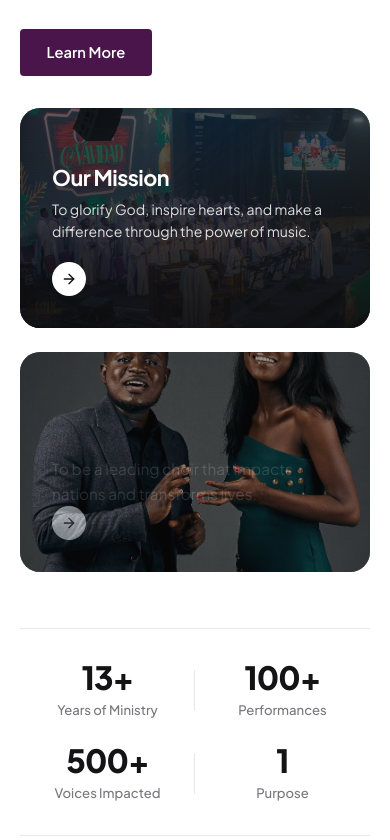
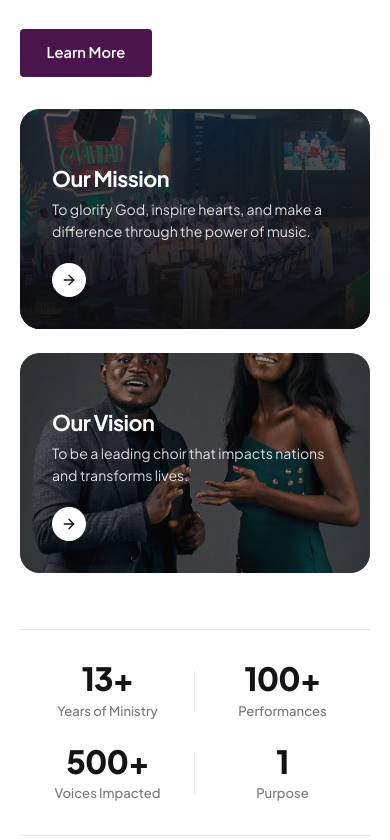
Before and after one commit to jonamarkin/vecghana, a Next.js app: page / in a window 390 px wide. Shown: the part 1157-1997 px from the top of the page. Built offline with nearby package versions, Linux system fonts and the light colour scheme.

Commit message:
animations

```diff
--- a/app/globals.css
+++ b/app/globals.css
@@ -1,5 +1,5 @@
 /* ==========================================================================
-   VocalEssence Chorale Ghana - Clean Luxury Design System (Exact Match)
+   VocalEssence Chorale Ghana - Clean Luxury Design System & Animations
    ========================================================================== */
 
 /* Reset & Box Sizing */
@@ -48,7 +48,7 @@
     /* Shadows */
     --shadow-subtle: 0 2px 8px rgba(0, 0, 0, 0.04);
     --shadow-card: 0 4px 20px rgba(0, 0, 0, 0.06);
-    --shadow-hover: 0 10px 30px rgba(0, 0, 0, 0.09);
+    --shadow-hover: 0 14px 36px rgba(0, 0, 0, 0.09);
 
     /* Layout Max Width */
     --container-width: 1240px;
@@ -71,6 +71,7 @@ body {
     overflow-x: hidden;
     width: 100%;
     min-width: 320px;
+    -webkit-tap-highlight-color: transparent;
 }
 
 /* Container */
@@ -108,6 +109,51 @@ img, video, iframe, svg {
     max-width: 100%;
     height: auto;
     display: block;
+}
+
+/* ==========================================================================
+   Smooth Reveal Animations (Intersection Observer)
+   ========================================================================== */
+.reveal-on-scroll {
+    opacity: 0;
+    transform: translateY(28px);
+    transition: opacity 0.85s cubic-bezier(0.16, 1, 0.3, 1), transform 0.85s cubic-bezier(0.16, 1, 0.3, 1);
+    will-change: opacity, transform;
+}
+
+.reveal-on-scroll.is-revealed {
+    opacity: 1;
+    transform: translateY(0);
+}
+
+.reveal-delay-1 { transition-delay: 0.08s; }
+.reveal-delay-2 { transition-delay: 0.16s; }
+.reveal-delay-3 { transition-delay: 0.24s; }
+.reveal-delay-4 { transition-delay: 0.32s; }
+.reveal-delay-5 { transition-delay: 0.40s; }
+
+/* Hero Keyframe Animations */
+@keyframes heroFadeInUp {
+    0% {
+        opacity: 0;
+        transform: translateY(32px);
+    }
+    100% {
+        opacity: 1;
+        transform: translateY(0);
+    }
+}
+
+@keyframes slowAmbientZoom {
+    0% {
+        transform: scale(1.04);
+    }
+    50% {
+        transform: scale(1.0);
+    }
+    100% {
+        transform: scale(1.04);
+    }
 }
 
 /* Pill Badges (Who We Are, Our Mission, etc.) */
@@ -124,6 +170,11 @@ img, video, iframe, svg {
     letter-spacing: 0.02em;
     margin-bottom: 1.15rem;
     width: fit-content;
+    transition: transform 0.2s ease, background-color 0.2s ease;
+}
+
+.badge-pill:hover {
+    transform: translateY(-1px);
 }
 
 .badge-pill.dark {
@@ -142,12 +193,16 @@ img, video, iframe, svg {
     font-weight: 600;
     font-size: 0.92rem;
     cursor: pointer;
-    transition: all 0.25s ease;
+    transition: all 0.25s cubic-bezier(0.16, 1, 0.3, 1);
     border: 1px solid transparent;
     text-align: center;
     white-space: nowrap;
 }
 
+.btn:active {
+    transform: scale(0.97) !important;
+}
+
 .btn-sm {
     padding: 0.55rem 1.25rem;
     font-size: 0.85rem;
@@ -160,8 +215,8 @@ img, video, iframe, svg {
 
 .btn-primary:hover {
     background-color: var(--color-primary-hover);
-    transform: translateY(-1px);
-    box-shadow: 0 4px 12px rgba(74, 21, 75, 0.25);
+    transform: translateY(-2px);
+    box-shadow: 0 6px 18px rgba(74, 21, 75, 0.3);
 }
 
 .btn-outline-white {
@@ -174,6 +229,7 @@ img, video, iframe, svg {
     background-color: white;
     color: var(--color-dark);
     border-color: white;
+    transform: translateY(-2px);
 }
 
 .btn-outline-dark {
@@ -188,6 +244,7 @@ img, video, iframe, svg {
 .btn-outline-dark:hover {
     border-color: var(--color-primary);
     color: var(--color-primary);
+    transform: translateY(-1px);
 }
 
 .btn-circle-arrow {
@@ -200,7 +257,7 @@ img, video, iframe, svg {
     border: 1px solid var(--color-border);
     color: var(--color-text-main);
     background: white;
-    transition: all 0.25s ease;
+    transition: all 0.3s cubic-bezier(0.16, 1, 0.3, 1);
     flex-shrink: 0;
 }
 
@@ -208,7 +265,7 @@ img, video, iframe, svg {
     background: var(--color-primary);
     color: white;
     border-color: var(--color-primary);
-    transform: translateX(2px);
+    transform: translateX(3px) scale(1.05);
 }
 
 .btn-circle-arrow.dark-card-arrow {
@@ -222,25 +279,29 @@ img, video, iframe, svg {
 .btn-circle-arrow.dark-card-arrow:hover {
     background: var(--color-primary);
     color: white;
+    transform: translateX(3px) scale(1.05);
 }
 
 /* ==========================================================================
-   Header Navigation (Clean White Floating)
+   Header Navigation (Clean White Floating with Blur)
    ========================================================================== */
 .site-header {
     position: sticky;
     top: 0;
     left: 0;
     width: 100%;
-    background-color: #FFFFFF;
+    background-color: rgba(255, 255, 255, 0.95);
+    backdrop-filter: blur(12px);
+    -webkit-backdrop-filter: blur(12px);
     border-bottom: 1px solid var(--color-border-light);
     z-index: 1000;
     padding: 0.9rem 0;
-    transition: box-shadow 0.3s ease;
+    transition: padding 0.3s ease, box-shadow 0.3s ease;
 }
 
 .site-header.scrolled {
-    box-shadow: 0 2px 15px rgba(0, 0, 0, 0.05);
+    padding: 0.7rem 0;
+    box-shadow: 0 4px 20px rgba(0, 0, 0, 0.05);
 }
 
 .header-inner {
@@ -261,6 +322,11 @@ img, video, iframe, svg {
     object-fit: contain;
     border-radius: 50%;
     flex-shrink: 0;
+    transition: transform 0.3s ease;
+}
+
+.site-logo:hover .logo-graphic {
+    transform: rotate(10deg) scale(1.05);
 }
 
 .logo-words {
@@ -296,6 +362,23 @@ img, video, iframe, svg {
     color: #333336;
     padding: 0.25rem 0;
     position: relative;
+    transition: color 0.2s ease;
+}
+
+.nav-item::after {
+    content: '';
+    position: absolute;
+    bottom: -2px;
+    left: 0;
+    width: 0;
+    height: 2px;
+    background-color: var(--color-primary);
+    transition: width 0.25s ease;
+}
+
+.nav-item:hover::after,
+.nav-item.active::after {
+    width: 100%;
 }
 
 .nav-item:hover,
@@ -311,6 +394,11 @@ img, video, iframe, svg {
     color: var(--color-text-main);
     cursor: pointer;
     padding: 0.35rem;
+    transition: transform 0.2s ease;
+}
+
+.mobile-nav-toggle:active {
+    transform: scale(0.9);
 }
 
 /* Mobile Nav Drawer */
@@ -329,7 +417,7 @@ img, video, iframe, svg {
     transform: translateY(-100%);
     opacity: 0;
     pointer-events: none;
-    transition: transform 0.3s ease, opacity 0.3s ease;
+    transition: transform 0.35s cubic-bezier(0.16, 1, 0.3, 1), opacity 0.3s ease;
     border-top: 1px solid var(--color-border);
     overflow-y: auto;
 }
@@ -351,13 +439,14 @@ img, video, iframe, svg {
    Sub-Page Hero Header (Clean Minimal Light)
    ========================================================================== */
 .subpage-hero {
-    padding: 3rem 0 2rem;
+    padding: 3.5rem 0 2.5rem;
     border-bottom: 1px solid var(--color-border-light);
     background-color: var(--color-bg);
 }
 
 .subpage-hero-inner {
     max-width: 800px;
+    animation: heroFadeInUp 0.8s cubic-bezier(0.16, 1, 0.3, 1) forwards;
 }
 
 .subpage-hero h1 {
@@ -404,12 +493,14 @@ img, video, iframe, svg {
     display: flex;
     align-items: center;
     background-color: var(--color-dark);
+    box-shadow: 0 12px 36px rgba(0, 0, 0, 0.12);
 }
 
 .hero-card-img {
     position: absolute;
     inset: 0;
     z-index: 0;
+    animation: slowAmbientZoom 20s infinite ease-in-out;
 }
 
 .hero-card-img img {
@@ -432,6 +523,7 @@ img, video, iframe, svg {
     padding: clamp(2.5rem, 6vw, 4.5rem);
     max-width: 580px;
     color: white;
+    animation: heroFadeInUp 0.9s cubic-bezier(0.16, 1, 0.3, 1) forwards;
 }
 
 .hero-card-content h1 {
@@ -487,6 +579,11 @@ img, video, iframe, svg {
     width: 100%;
     height: 100%;
     object-fit: cover;
+    transition: transform 0.6s cubic-bezier(0.16, 1, 0.3, 1);
+}
+
+.who-left-col:hover .who-image-container img {
+    transform: scale(1.04);
 }
 
 .who-text-wrap {
@@ -525,6 +622,12 @@ img, video, iframe, svg {
     padding: 2rem;
     color: white;
     background-color: var(--color-dark);
+    transition: transform 0.35s cubic-bezier(0.16, 1, 0.3, 1), box-shadow 0.35s ease;
+}
+
+.mission-card:hover, .vision-card:hover {
+    transform: translateY(-4px);
+    box-shadow: 0 16px 36px rgba(0, 0, 0, 0.25);
 }
 
 .mission-card-bg, .vision-card-bg {
@@ -538,6 +641,13 @@ img, video, iframe, svg {
     height: 100%;
     object-fit: cover;
     opacity: 0.55;
+    transition: transform 0.6s cubic-bezier(0.16, 1, 0.3, 1), opacity 0.3s ease;
+}
+
+.mission-card:hover .mission-card-bg img,
+.vision-card:hover .vision-card-bg img {
+    transform: scale(1.06);
+    opacity: 0.7;
 }
 
 .mission-card-overlay {
@@ -578,6 +688,11 @@ img, video, iframe, svg {
 .stat-box {
     text-align: center;
     position: relative;
+    transition: transform 0.2s ease;
+}
+
+.stat-box:hover {
+    transform: translateY(-2px);
 }
 
 .stat-box:not(:last-child)::after {
@@ -630,6 +745,11 @@ img, video, iframe, svg {
     width: 100%;
     height: 100%;
     object-fit: cover;
+    transition: transform 0.6s cubic-bezier(0.16, 1, 0.3, 1);
+}
+
+.essence-layout:hover .essence-img-box img {
+    transform: scale(1.04);
 }
 
 .essence-content-box {
@@ -681,12 +801,13 @@ img, video, iframe, svg {
     overflow: hidden;
     display: flex;
     flex-direction: column;
-    transition: transform 0.25s ease, box-shadow 0.25s ease;
+    transition: transform 0.35s cubic-bezier(0.16, 1, 0.3, 1), box-shadow 0.35s ease, border-color 0.35s ease;
 }
 
 .prog-item-card:hover {
-    transform: translateY(-4px);
-    box-shadow: var(--shadow-card);
+    transform: translateY(-6px);
+    box-shadow: var(--shadow-hover);
+    border-color: rgba(74, 21, 75, 0.2);
 }
 
 .prog-item-img {
@@ -699,11 +820,11 @@ img, video, iframe, svg {
     width: 100%;
     height: 100%;
     object-fit: cover;
-    transition: transform 0.4s ease;
+    transition: transform 0.5s cubic-bezier(0.16, 1, 0.3, 1);
 }
 
 .prog-item-card:hover .prog-item-img img {
-    transform: scale(1.06);
+    transform: scale(1.08);
 }
 
 .prog-item-body {
@@ -717,6 +838,11 @@ img, video, iframe, svg {
     font-size: 0.98rem;
     font-weight: 700;
     margin-bottom: 0.35rem;
+    transition: color 0.25s ease;
+}
+
+.prog-item-card:hover .prog-item-body h4 {
+    color: var(--color-primary);
 }
 
 .prog-item-body p {
@@ -732,6 +858,13 @@ img, video, iframe, svg {
     justify-content: flex-end;
 }
 
+.prog-item-card:hover .btn-circle-arrow {
+    background: var(--color-primary);
+    color: white;
+    border-color: var(--color-primary);
+    transform: translateX(3px);
+}
+
 /* ==========================================================================
    Section 5: Our Impact (Full-Width Banner Card)
    ========================================================================== */
@@ -747,6 +880,7 @@ img, video, iframe, svg {
     display: flex;
     align-items: center;
     background-color: var(--color-dark);
+    box-shadow: 0 12px 36px rgba(0, 0, 0, 0.12);
 }
 
 .impact-banner-bg {
@@ -760,6 +894,11 @@ img, video, iframe, svg {
     height: 100%;
     object-fit: cover;
     object-position: center right;
+    transition: transform 0.8s cubic-bezier(0.16, 1, 0.3, 1);
+}
+
+.impact-banner-card:hover .impact-banner-bg img {
+    transform: scale(1.04);
 }
 
 .impact-banner-overlay {
@@ -807,12 +946,13 @@ img, video, iframe, svg {
     overflow: hidden;
     display: flex;
     flex-direction: column;
-    transition: transform 0.25s ease, box-shadow 0.25s ease;
+    transition: transform 0.35s cubic-bezier(0.16, 1, 0.3, 1), box-shadow 0.35s ease, border-color 0.35s ease;
 }
 
 .album-clean-card:hover {
-    transform: translateY(-4px);
-    box-shadow: var(--shadow-card);
+    transform: translateY(-6px);
+    box-shadow: var(--shadow-hover);
+    border-color: rgba(74, 21, 75, 0.2);
 }
 
 .album-clean-art {
@@ -825,11 +965,11 @@ img, video, iframe, svg {
     width: 100%;
     height: 100%;
     object-fit: cover;
-    transition: transform 0.4s ease;
+    transition: transform 0.5s cubic-bezier(0.16, 1, 0.3, 1);
 }
 
 .album-clean-card:hover .album-clean-art img {
-    transform: scale(1.05);
+    transform: scale(1.06);
 }
 
 .album-clean-year {
@@ -843,6 +983,11 @@ img, video, iframe, svg {
     padding: 0.25rem 0.65rem;
     border-radius: var(--radius-xs);
     backdrop-filter: blur(8px);
+    transition: background-color 0.2s ease;
+}
+
+.album-clean-card:hover .album-clean-year {
+    background: var(--color-primary);
 }
 
 .album-clean-body {
@@ -888,13 +1033,13 @@ img, video, iframe, svg {
     overflow: hidden;
     display: grid;
     grid-template-columns: 300px 1fr;
-    transition: transform 0.25s ease, box-shadow 0.25s ease;
+    transition: transform 0.35s cubic-bezier(0.16, 1, 0.3, 1), box-shadow 0.35s ease;
     margin-bottom: 1.75rem;
 }
 
 .event-clean-card:hover {
-    transform: translateY(-3px);
-    box-shadow: var(--shadow-card);
+    transform: translateY(-4px);
+    box-shadow: var(--shadow-hover);
 }
 
 .event-clean-img {
@@ -907,6 +1052,11 @@ img, video, iframe, svg {
     width: 100%;
     height: 100%;
     object-fit: cover;
+    transition: transform 0.5s cubic-bezier(0.16, 1, 0.3, 1);
+}
+
+.event-clean-card:hover .event-clean-img img {
+    transform: scale(1.06);
 }
 
 .event-clean-body {
@@ -951,12 +1101,13 @@ img, video, iframe, svg {
     border-radius: var(--radius-md);
     padding: 2rem 1.5rem;
     text-align: center;
-    transition: transform 0.25s ease, box-shadow 0.25s ease;
+    transition: transform 0.35s cubic-bezier(0.16, 1, 0.3, 1), box-shadow 0.35s ease, border-color 0.35s ease;
 }
 
 .voice-clean-card:hover {
-    transform: translateY(-4px);
-    box-shadow: var(--shadow-card);
+    transform: translateY(-6px);
+    box-shadow: var(--shadow-hover);
+    border-color: rgba(74, 21, 75, 0.2);
 }
 
 .voice-clean-icon {
@@ -969,6 +1120,13 @@ img, video, iframe, svg {
     align-items: center;
     justify-content: center;
     margin-bottom: 1.15rem;
+    transition: transform 0.35s cubic-bezier(0.16, 1, 0.3, 1), background-color 0.35s ease, color 0.35s ease;
+}
+
+.voice-clean-card:hover .voice-clean-icon {
+    transform: scale(1.12) rotate(-6deg);
+    background: var(--color-primary);
+    color: white;
 }
 
 .voice-clean-card h4 {
@@ -1004,6 +1162,11 @@ img, video, iframe, svg {
     position: relative;
     margin-bottom: 2.5rem;
     padding-left: 1.5rem;
+    transition: transform 0.25s ease;
+}
+
+.timeline-clean-item:hover {
+    transform: translateX(4px);
 }
 
 .timeline-clean-dot {
@@ -1015,6 +1178,12 @@ img, video, iframe, svg {
     border-radius: 50%;
     background: white;
     border: 3px solid var(--color-primary);
+    transition: transform 0.25s ease, background-color 0.25s ease;
+}
+
+.timeline-clean-item:hover .timeline-clean-dot {
+    transform: scale(1.3);
+    background: var(--color-primary);
 }
 
 .timeline-clean-year {
@@ -1081,11 +1250,11 @@ img, video, iframe, svg {
     aspect-ratio: 4 / 3;
     cursor: pointer;
     border: 1px solid var(--color-border);
-    transition: transform 0.3s ease, box-shadow 0.3s ease;
+    transition: transform 0.4s cubic-bezier(0.16, 1, 0.3, 1), box-shadow 0.4s ease;
 }
 
 .gallery-clean-item:hover {
-    transform: translateY(-4px);
+    transform: translateY(-6px);
     box-shadow: var(--shadow-hover);
 }
 
@@ -1093,22 +1262,22 @@ img, video, iframe, svg {
     width: 100%;
     height: 100%;
     object-fit: cover;
-    transition: transform 0.5s ease;
+    transition: transform 0.6s cubic-bezier(0.16, 1, 0.3, 1);
 }
 
 .gallery-clean-item:hover img {
-    transform: scale(1.06);
+    transform: scale(1.08);
 }
 
 .gallery-clean-overlay {
     position: absolute;
     inset: 0;
-    background: linear-gradient(to top, rgba(14, 14, 16, 0.9) 0%, rgba(14, 14, 16, 0.2) 60%, transparent 100%);
+    background: linear-gradient(to top, rgba(14, 14, 16, 0.92) 0%, rgba(14, 14, 16, 0.2) 60%, transparent 100%);
     display: flex;
     align-items: flex-end;
     padding: 1.25rem;
     opacity: 0;
-    transition: opacity 0.3s ease;
+    transition: opacity 0.35s ease;
 }
 
 .gallery-clean-item:hover .gallery-clean-overlay {
@@ -1131,13 +1300,14 @@ img, video, iframe, svg {
 .lightbox-modal {
     position: fixed;
     inset: 0;
-    background: rgba(0, 0, 0, 0.92);
+    background: rgba(0, 0, 0, 0.94);
     z-index: 9999;
     display: flex;
     align-items: center;
     justify-content: center;
     padding: 1.5rem;
-    backdrop-filter: blur(8px);
+    backdrop-filter: blur(12px);
+    animation: heroFadeInUp 0.3s ease forwards;
 }
 
 .lightbox-content {
@@ -1154,7 +1324,7 @@ img, video, iframe, svg {
     max-height: 75vh;
     object-fit: contain;
     border-radius: var(--radius-sm);
-    box-shadow: 0 20px 40px rgba(0,0,0,0.5);
+    box-shadow: 0 20px 50px rgba(0,0,0,0.6);
 }
 
 .lightbox-caption {
@@ -1179,7 +1349,7 @@ img, video, iframe, svg {
 }
 
 .lightbox-close:hover {
-    transform: scale(1.2);
+    transform: scale(1.2) rotate(90deg);
 }
 
 /* ==========================================================================
@@ -1221,6 +1391,11 @@ img, video, iframe, svg {
     display: flex;
     align-items: center;
     gap: 0.85rem;
+    transition: transform 0.2s ease;
+}
+
+.contact-item-row:hover {
+    transform: translateX(3px);
 }
 
 .contact-item-icon {
@@ -1234,6 +1409,12 @@ img, video, iframe, svg {
     align-items: center;
     justify-content: center;
     flex-shrink: 0;
+    transition: background-color 0.2s ease, color 0.2s ease;
+}
+
+.contact-item-row:hover .contact-item-icon {
+    background: var(--color-primary);
+    color: white;
 }
 
 .contact-item-text strong {
@@ -1327,13 +1508,14 @@ textarea.form-input {
     font-size: 0.82rem;
     font-weight: 600;
     border: 1px solid var(--color-border);
-    transition: all 0.25s ease;
+    transition: all 0.25s cubic-bezier(0.16, 1, 0.3, 1);
 }
 
 .stream-pill:hover {
     background: var(--color-primary);
     color: white;
     border-color: var(--color-primary);
+    transform: translateY(-2px);
 }
 
 .stream-pill.spotify:hover { background: #1DB954; color: white; border-color: #1DB954; }
@@ -1385,13 +1567,13 @@ textarea.form-input {
     align-items: center;
     justify-content: center;
     color: white;
-    transition: all 0.25s ease;
+    transition: all 0.25s cubic-bezier(0.16, 1, 0.3, 1);
 }
 
 .footer-social-btn:hover {
     background: var(--color-primary);
     border-color: var(--color-primary);
-    transform: translateY(-2px);
+    transform: translateY(-3px) scale(1.08);
 }
 
 .footer-col h4 {
@@ -1416,7 +1598,7 @@ textarea.form-input {
 
 .footer-col a:hover {
     color: white;
-    padding-left: 2px;
+    padding-left: 3px;
 }
 
 .footer-contact-list {
@@ -1498,8 +1680,8 @@ textarea.form-input {
 /* Tablets (<= 860px) */
 @media (max-width: 860px) {
     .desktop-nav-links,
-    .site-header .btn {
-        display: none;
+    .btn-book-desktop {
+        display: none !important;
     }
 
     .mobile-nav-toggle {
--- a/app/layout.tsx
+++ b/app/layout.tsx
@@ -2,6 +2,7 @@ import type { Metadata } from "next";
 import "./globals.css";
 import Header from "@/components/Header";
 import Footer from "@/components/Footer";
+import ScrollObserver from "@/components/ScrollObserver";
 
 export const metadata: Metadata = {
   metadataBase: new URL("https://vecghana.com"),
@@ -58,6 +59,7 @@ export default function RootLayout({
         />
       </head>
       <body>
+        <ScrollObserver />
         <Header />
         <main>{children}</main>
         <Footer />
--- a/app/page.tsx
+++ b/app/page.tsx
@@ -74,7 +74,7 @@ export default function HomePage() {
       </section>
 
       {/* 2. Who We Are Section */}
-      <section className="who-we-are-section">
+      <section className="who-we-are-section reveal-on-scroll">
         <div className="container">
           <div className="who-grid">
             {/* Left Big Feature */}
@@ -145,7 +145,7 @@ export default function HomePage() {
                   />
                 </div>
                 <div className="vision-card-overlay"></div>
-                <div className="vision-card-content">
+                <div className="mission-card-content">
                   <h3>Our Vision</h3>
                   <p>
                     To be a leading choir that impacts nations and transforms lives.
@@ -159,7 +159,7 @@ export default function HomePage() {
           </div>
 
           {/* Stats Bar */}
-          <div className="stats-bar-grid">
+          <div className="stats-bar-grid reveal-on-scroll">
             <div className="stat-box">
               <div className="stat-num">13+</div>
               <div className="stat-text">Years of Ministry</div>
@@ -181,7 +181,7 @@ export default function HomePage() {
       </section>
 
       {/* 3. Our Essence Section */}
-      <section className="essence-section">
+      <section className="essence-section reveal-on-scroll">
         <div className="container">
           <div className="essence-layout">
             <div className="essence-img-box">
@@ -210,7 +210,7 @@ export default function HomePage() {
       </section>
 
       {/* 4. What We Do / Our Programs & Ministry Section */}
-      <section className="programs-section">
+      <section className="programs-section reveal-on-scroll">
         <div className="container">
           <div className="section-top-bar">
             <div>
@@ -224,7 +224,7 @@ export default function HomePage() {
 
           <div className="programs-five-grid">
             {programs.map((prog, idx) => (
-              <div key={idx} className="prog-item-card">
+              <div key={idx} className={`prog-item-card reveal-on-scroll reveal-delay-${(idx % 5) + 1}`}>
                 <div className="prog-item-img">
                   <Image
                     src={prog.image}
@@ -249,7 +249,7 @@ export default function HomePage() {
       </section>
 
       {/* 5. Our Impact Banner Card */}
-      <section className="impact-banner-section">
+      <section className="impact-banner-section reveal-on-scroll">
         <div className="container">
           <div className="impact-banner-card">
             <div className="impact-banner-bg">
```
Also changed, not shown: app/about/page.tsx (+14 -15 lines), app/contact/page.tsx (+6 -6 lines), app/events/page.tsx (+4 -5 lines), app/gallery/page.tsx (+5 -5 lines), app/impact/page.tsx (+6 -6 lines), app/music/page.tsx (+10 -10 lines), components/ScrollObserver.tsx (added, +36 -0 lines).
